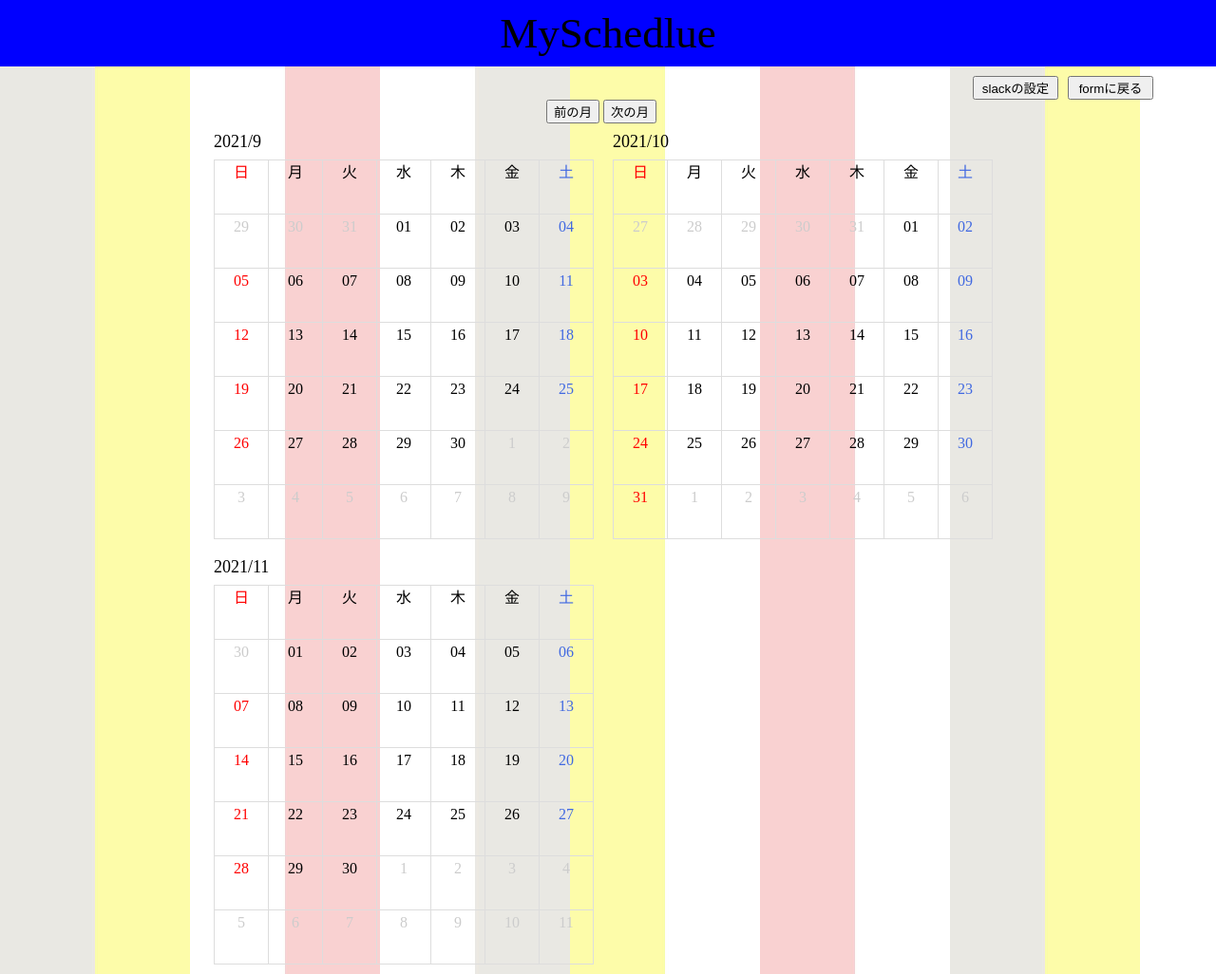
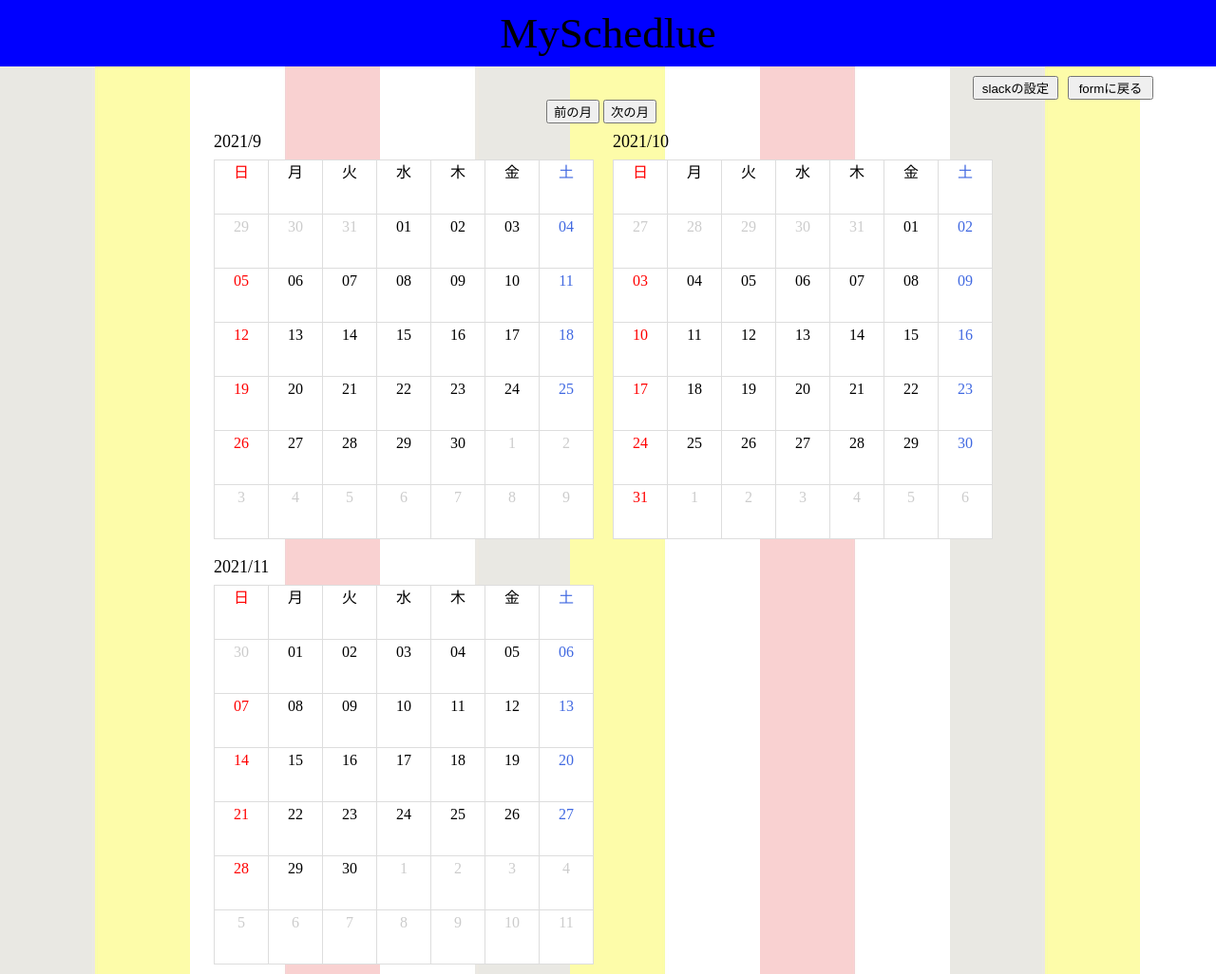
Before and after one commit to MasanobuRyuman/slackschedule, a PHP site: page /main.html in a window 1280 px wide. Shown: the whole page at 95% size. Run offline with PHP 8.4, Linux system fonts and the light colour scheme.

Commit message:
デザイン編集

```diff
--- a/static/style.css
+++ b/static/style.css
@@ -475,3 +475,7 @@ body {
 body {
 	background-image: url("22071184.jpg");
 }
+
+.table {
+	background-color: white;
+}
```
